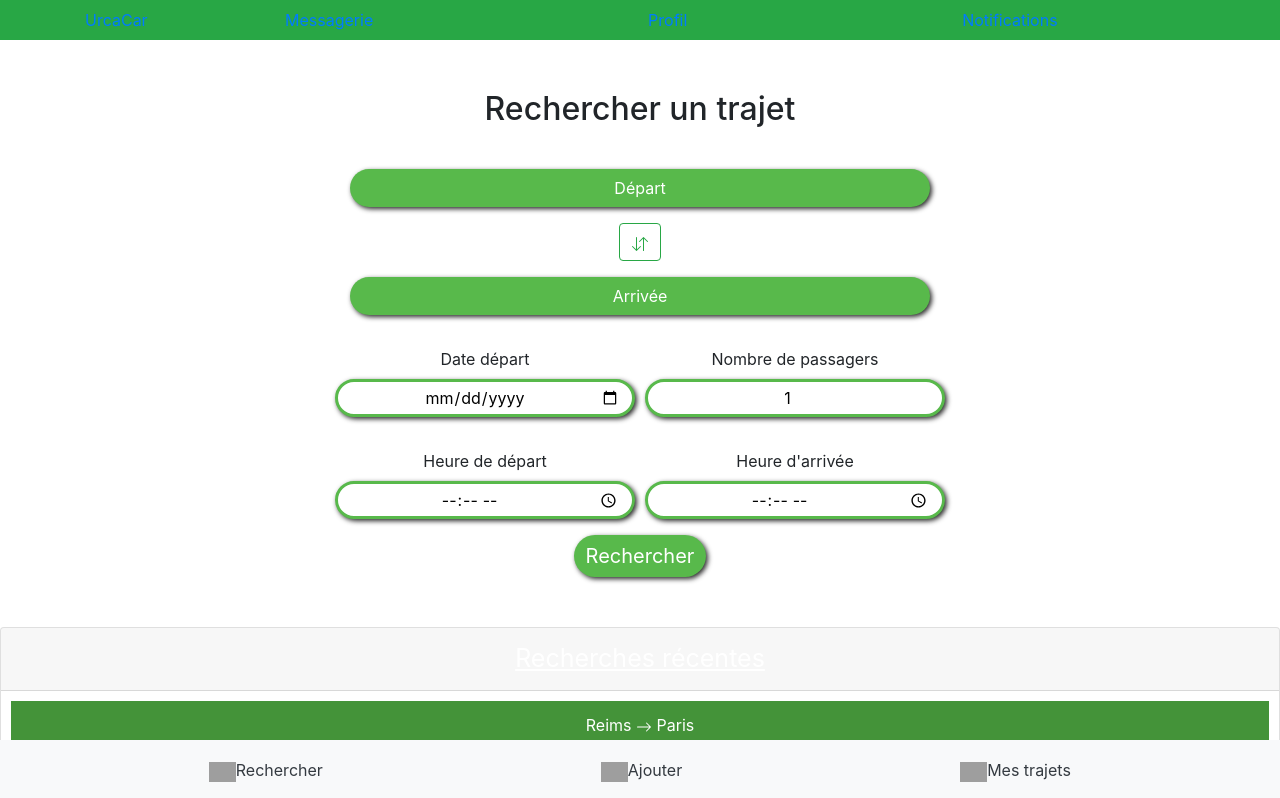
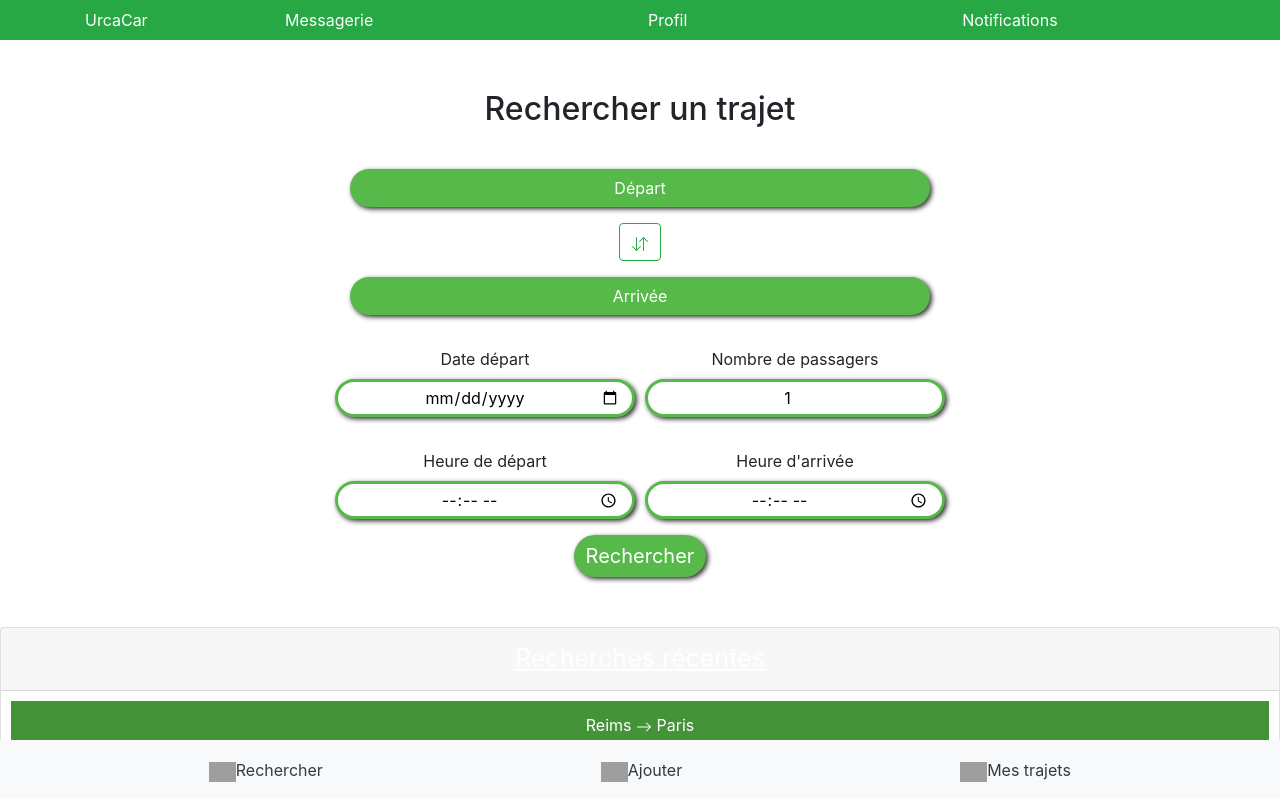
Before and after one commit to enzo-firmino/urcacar, a React (Create React App) app in the folder urcacar/: page / in a window 1280 px wide. Shown: the top 798 px of the page. Built offline with nearby package versions, Linux system fonts and the light colour scheme; grey boxes are pictures that could not be loaded.

Commit message:
Link navBar style

```diff
--- a/urcacar/src/App.css
+++ b/urcacar/src/App.css
@@ -36,3 +36,9 @@
     transform: rotate(360deg);
   }
 }
+
+
+.aW {
+  color: white !important;
+  text-decoration: none !important;
+}
```
